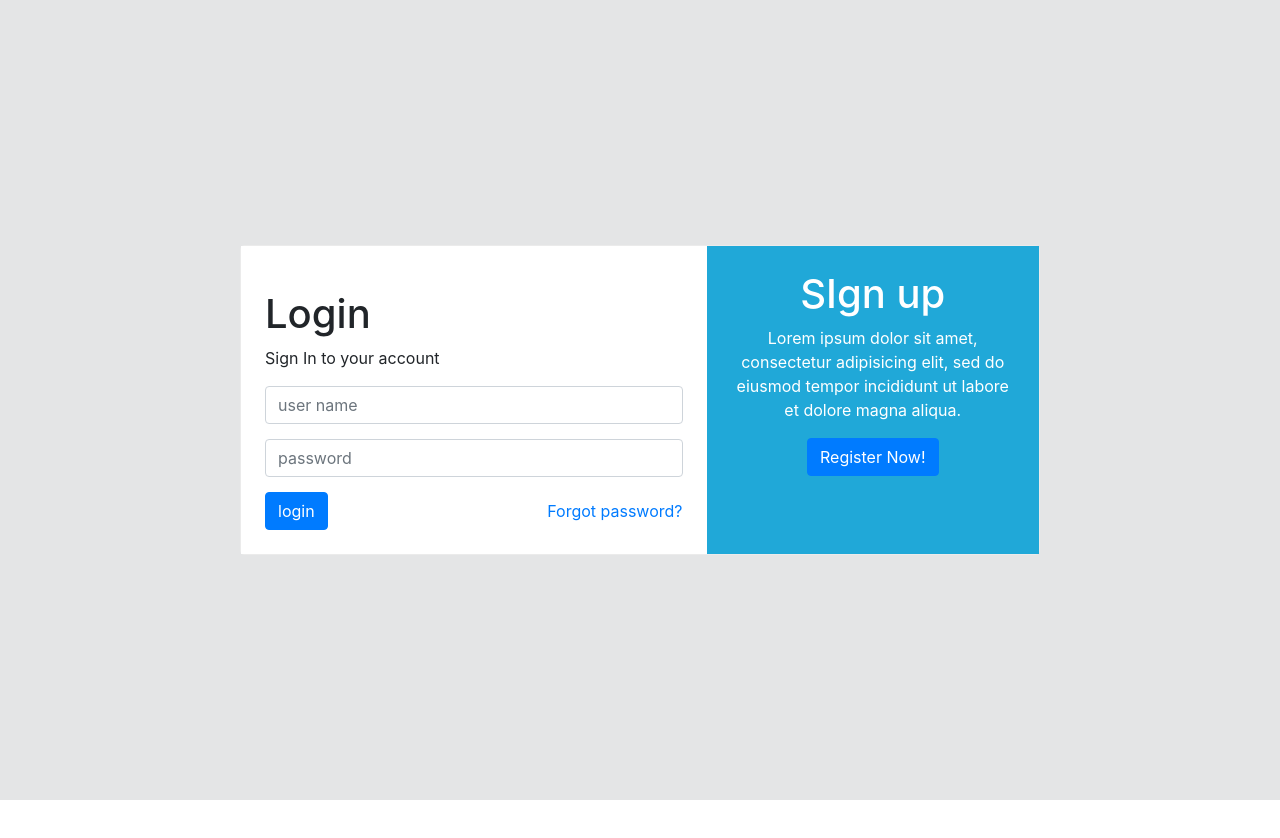
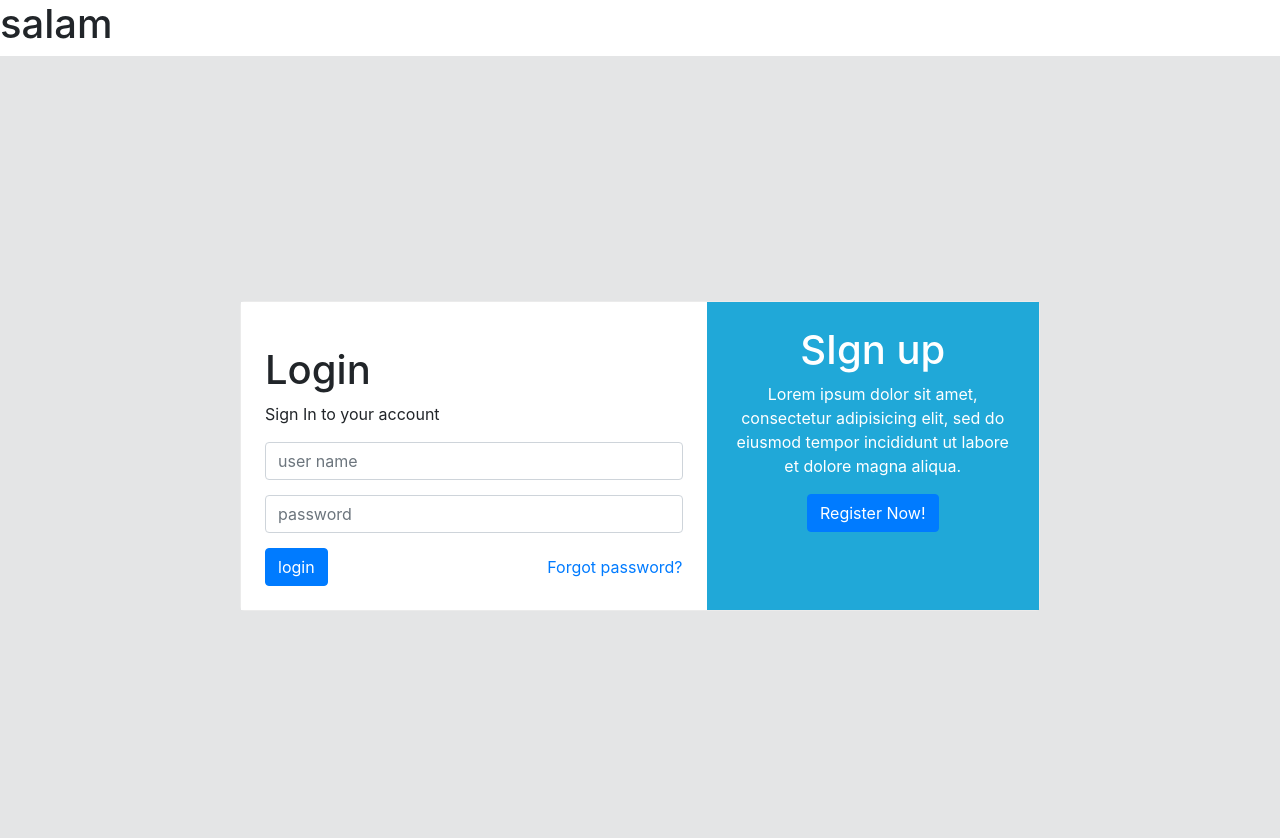
Before and after one commit to saeedhaj/user, an Angular app: page /login in a window 1280 px wide. Shown: the top 838 px of the page. Before the commit the page ends 800 px from the top, so only its background shows below. Built offline with nearby package versions, Linux system fonts and the light colour scheme.

Commit message:
add component header

```diff
--- a/src/app/app.component.html
+++ b/src/app/app.component.html
@@ -1 +1,2 @@
+<app-header></app-header>
 <router-outlet></router-outlet>
--- a/src/app/app.module.ts
+++ b/src/app/app.module.ts
@@ -3,6 +3,7 @@ import { NgModule } from '@angular/core';
 
 import { AppRoutingModule } from './app-routing.module';
 import { AppComponent } from './app.component';
+import { HeaderModule } from './header/header.module';
 
 @NgModule({
   declarations: [
@@ -10,7 +11,8 @@ import { AppComponent } from './app.component';
   ],
   imports: [
     BrowserModule,
-    AppRoutingModule
+    AppRoutingModule,
+    HeaderModule
   ],
   providers: [],
   bootstrap: [AppComponent]
--- /dev/null
+++ b/src/app/header/header.component.html
@@ -0,0 +1 @@
+<h1>salam</h1>
--- /dev/null
+++ b/src/app/header/header.component.ts
@@ -0,0 +1,15 @@
+import { Component, OnInit } from '@angular/core';
+
+@Component({
+  selector: 'app-header',
+  templateUrl: './header.component.html',
+  styleUrls: ['./header.component.scss']
+})
+export class HeaderComponent implements OnInit {
+
+  constructor() { }
+
+  ngOnInit(): void {
+  }
+
+}
```
Also changed, not shown: src/app/header/header.module.ts (added, +14 -0 lines), src/app/header/header.component.scss (added), 1 other file (tests, documents, lock files or other folders).
